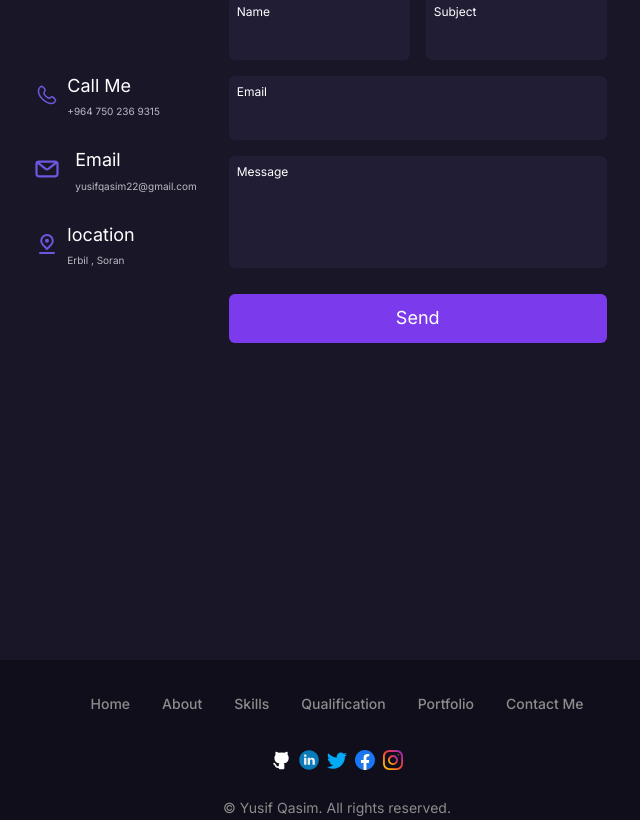
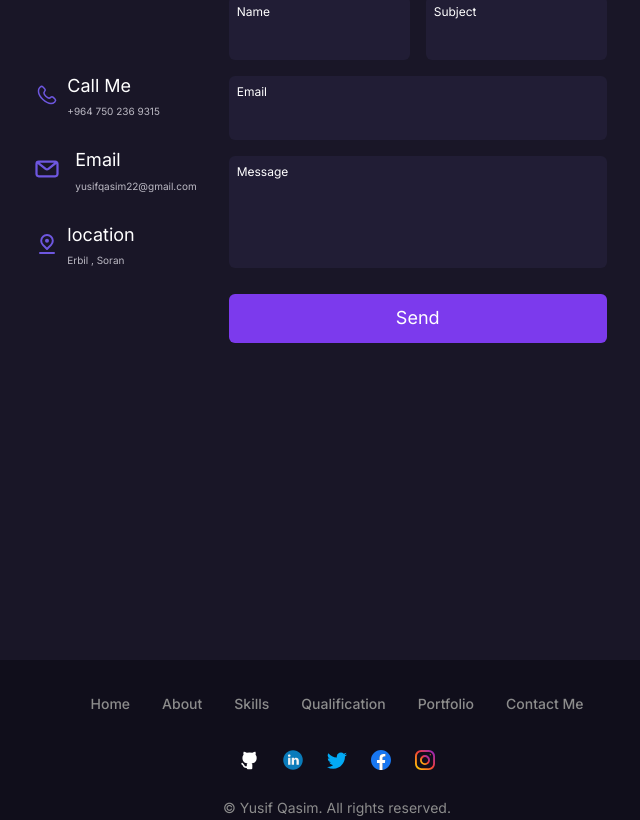
Before and after one commit to YousifQesim/portfolio, a Next.js app: page / in a window 1280 px wide. Shown: the part 4364-5184 px from the top of the page, without its empty margins (303-943 px from the left). Built offline with nearby package versions, Linux system fonts and the light colour scheme.

Commit message:
footer change

```diff
--- a/src/components/Pages/Footer.js
+++ b/src/components/Pages/Footer.js
@@ -39,7 +39,7 @@ const Footer = () => {
           </div>
         </div>
       </div>
-      <div className=" flex gap-x-2 my-4 relative bottom-3">
+      <div className=" flex gap-x-6 my-4 relative bottom-3">
         <Image
           src="/githubwhite.svg"
           alt="Telegram logo"
```
